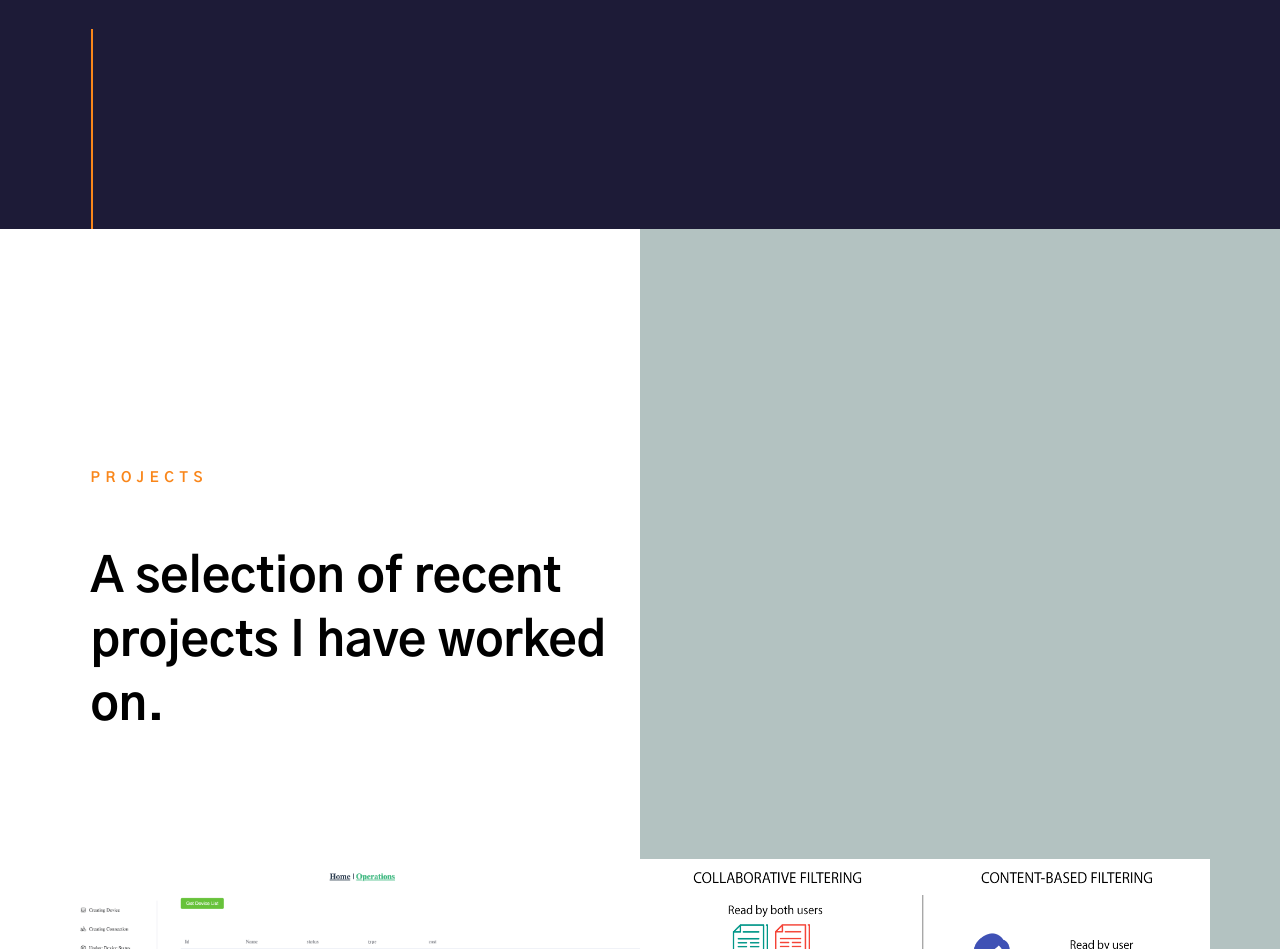
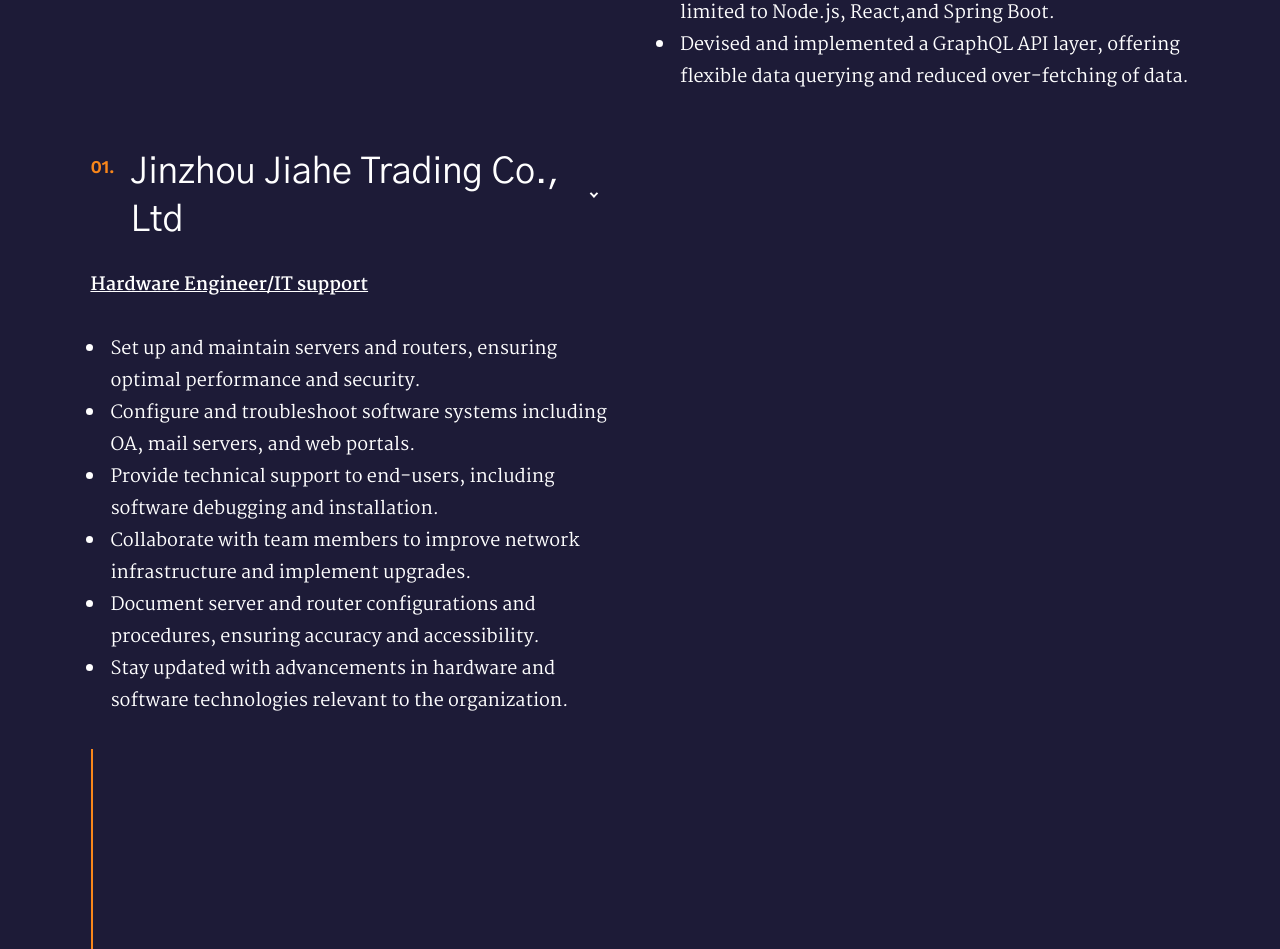
Before and after one commit to tonytang0909-grl/Zhuangtang, a plain HTML site: page index.html in a window 1280 px wide. Shown: the part 3350-4299 px from the top of the page. Drawn offline with nearby package versions, Linux system fonts and the light colour scheme.

Commit message:
Add files via upload

```diff
--- a/index.html
+++ b/index.html
@@ -67,7 +67,7 @@
                 </ul>
             </nav> <!-- end header-nav-wrap -->
 
-            <a href="ZhuangTang_Resume.pdf" download="ZhuangTang_Resume.pdf" target="_blank" class="btn btn--stroke btn--small">Download Resume</a>
+            <a href="Zhuang_tang_Resume.pdf" download="Zhuang_tang_Resume.pdf" target="_blank" class="btn btn--stroke btn--small">Download Resume</a>
 
         </div> <!-- end header-content -->
 
@@ -235,7 +235,7 @@
 
             <div class="column large-6">
                 <div class="services-list__item-header">
-                    <h5>Sino Engineering of China</h5>
+                    <h5 style="color: white;">AVIC Airport Runway Engineering Technology Co., Ltd</h5>
                 </div>
                 <div>
                     <p>
@@ -246,6 +246,24 @@
                         <li>Collaborated with cross-functional teams to streamline DevOps processes, employing Kubernetes for container orchestration.</li>
                         <li>Employed industry-standard tools and frameworks for optimal full stack development, including but not limited to Node.js, React,and Spring Boot.</li>
                         <li>Devised and implemented a GraphQL API layer, offering flexible data querying and reduced over-fetching of data.</li>
+                    </ul>
+                    </p>
+                </div>
+            </div>
+            <div class="column large-6">
+                <div class="services-list__item-header">
+                    <h5 style="color: white;">Jinzhou Jiahe Trading Co., Ltd</h5>
+                </div>
+                <div>
+                    <p>
+                    <strong><u>Hardware Engineer/IT support</u></strong><br>
+                    <ul style=list-style-type:disc">
+                        <li>Set up and maintain servers and routers, ensuring optimal performance and security. </li>
+                        <li>Configure and troubleshoot software systems including OA, mail servers, and web portals.</li>
+                        <li>Provide technical support to end-users, including software debugging and installation.</li>
+                        <li>Collaborate with team members to improve network infrastructure and implement upgrades.</li>
+                        <li>Document server and router configurations and procedures, ensuring accuracy and accessibility.</li>
+                        <li>Stay updated with advancements in hardware and software technologies relevant to the organization.</li>
                     </ul>
                     </p>
                 </div>
```
